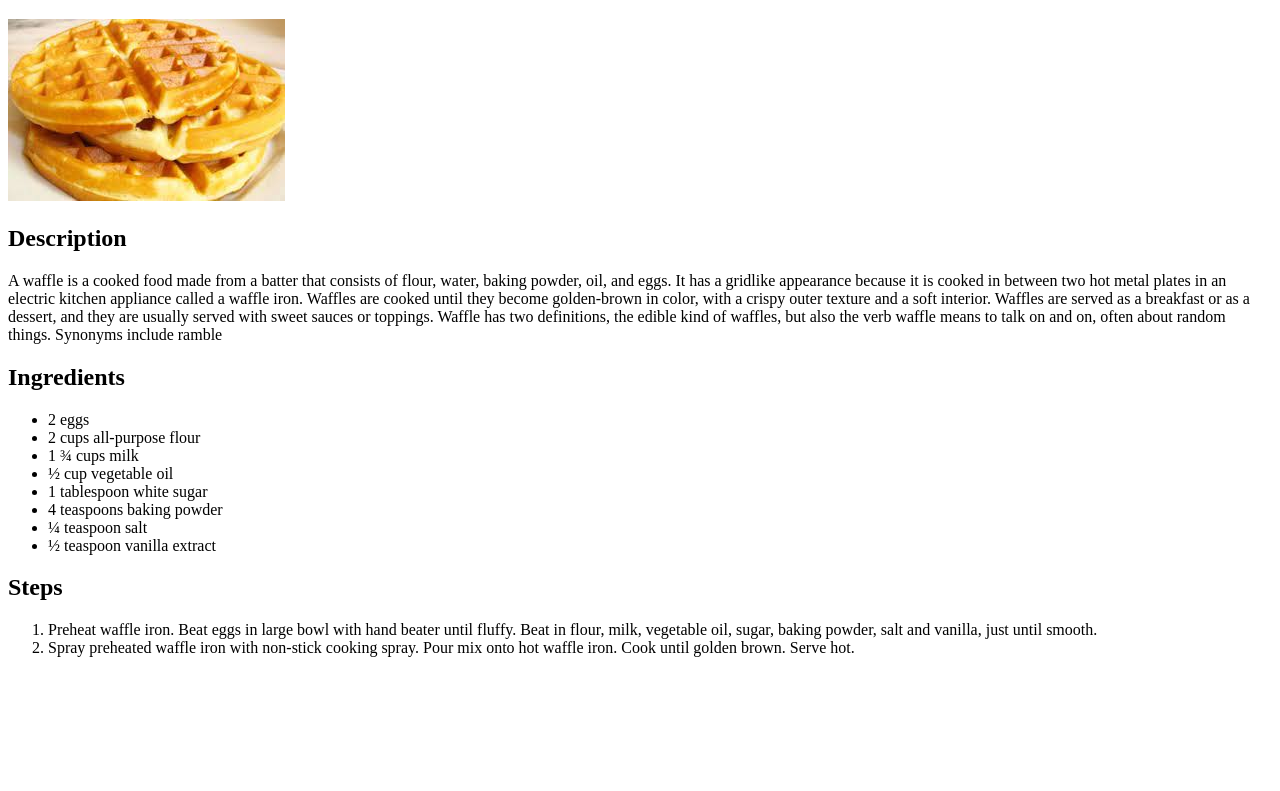
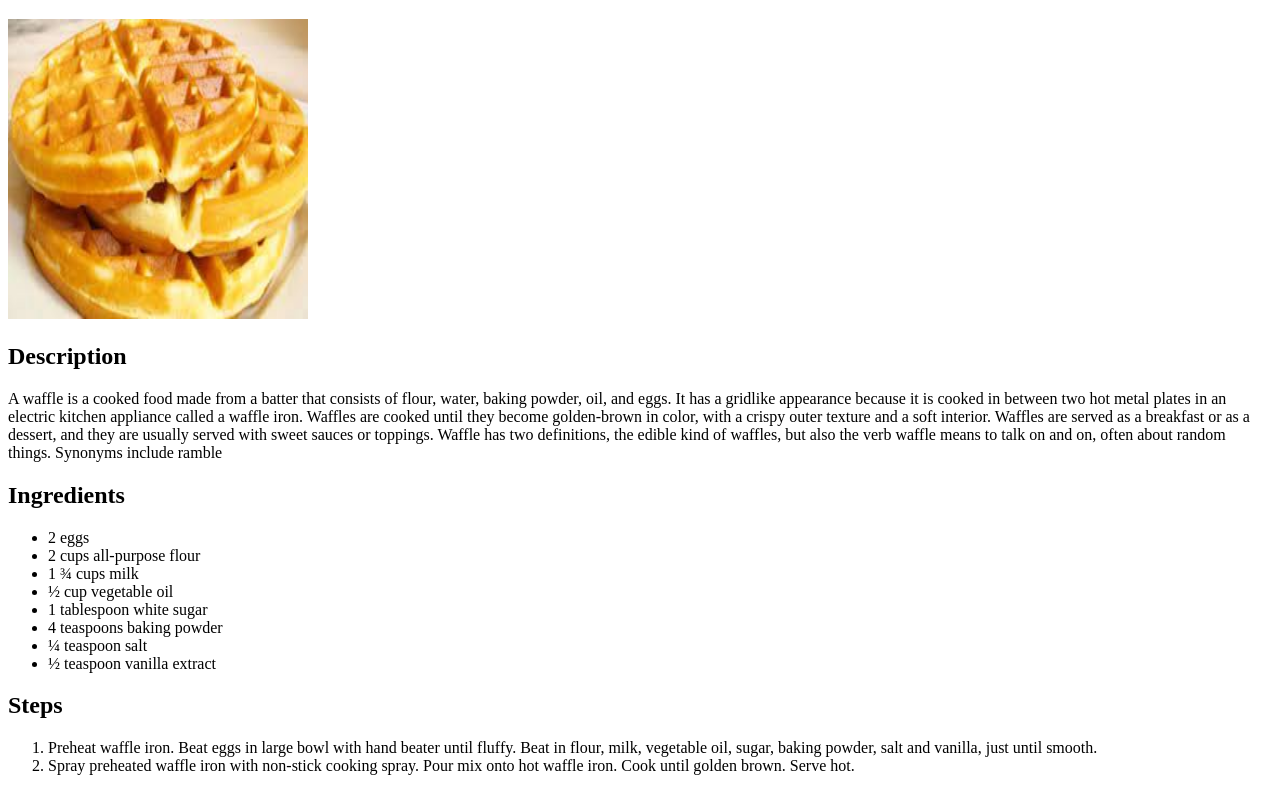
Before and after one commit to Jeffvf/odin-recipes, a plain HTML site: page recipes/waffles.html in a window 1280 px wide. Shown: the part 61-852 px from the top of the page. Before the commit the page ends 800 px from the top, so only its background shows below. Drawn offline with Linux system fonts and the light colour scheme.

Commit message:
Adjust waffle image resolution

```diff
--- a/recipes/waffles.html
+++ b/recipes/waffles.html
@@ -6,7 +6,7 @@
     </head>
     <body>
         <h1>Waffles</h1>
-        <image src="../img/waffle.jpeg" alt="A waffle">
+        <image src="../img/waffle.jpeg" alt="A waffle" width="300" height="300">
         <h2>Description</h2>
         <p>A waffle is a cooked food made from a batter that consists of flour, water, baking powder, oil, and eggs.
             It has a gridlike appearance because it is cooked in between two hot metal plates in an electric kitchen
```
